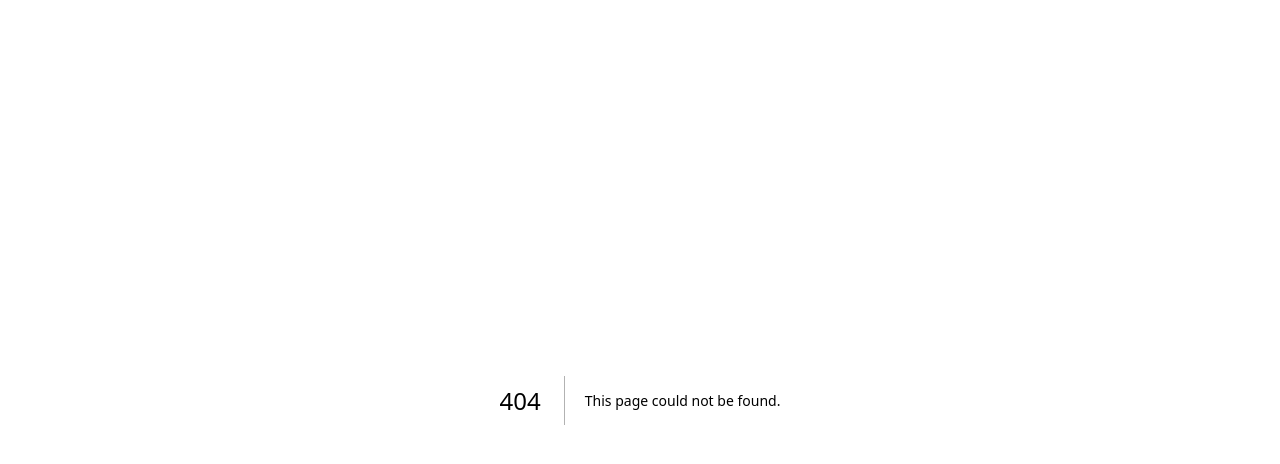
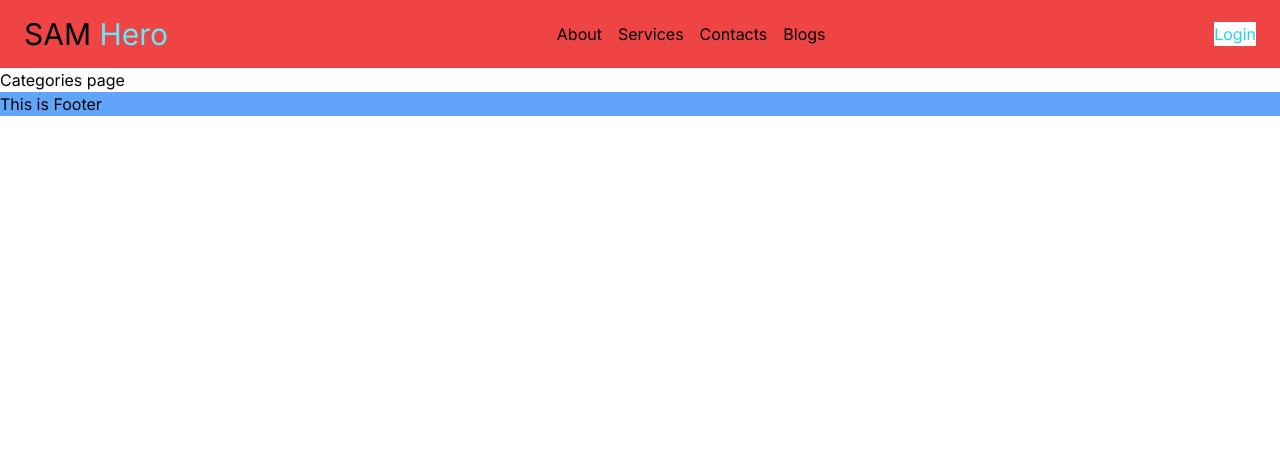
Before and after one commit to Nahidul-Islam-Siam/my-app-practice, a Next.js app: page /categories in a window 1280 px wide. Before the commit this address had no page. Shown: the top 464 px of the page. Built offline with nearby package versions, Linux system fonts and the light colour scheme.

Commit message:
Category

```diff
--- a/src/app/(dashboards)/dashboard/layout.jsx
+++ /dev/null
@@ -1,17 +0,0 @@
-import React from 'react';
-
-const DashBoardLayout = ({children}) => {
-    return (
-        <div>
-            <div className='bg-green-400 p-6'>
-                Dashboard Layout  </div>
-{children}
-<footer>
-    Dashboard footer
-</footer>
-
-        </div>
-    );
-};
-
-export default DashBoardLayout;
--- /dev/null
+++ b/src/app/categories/page.jsx
@@ -0,0 +1,11 @@
+import React from 'react';
+
+const page = () => {
+    return (
+        <div>
+            Categories page
+        </div>
+    );
+};
+
+export default page;
--- a/src/app/layout.js
+++ b/src/app/layout.js
@@ -13,13 +13,13 @@
   return (
     <html lang="en">
       <body className={inter.className}>
-   {/* <Navbar/> */}
+   <Navbar/>
      <div className="">
      {children}
      </div>
-        {/* <footer className="bg-blue-400">
+        <footer className="bg-blue-400">
           This is Footer
-        </footer> */}
+        </footer>
         </body>
     </html>
   );
--- a/src/components/Navbar.jsx
+++ b/src/components/Navbar.jsx
@@ -29,6 +29,13 @@
   const handler =()=>{
 router.push('/login')
   }
+
+  if(pathName.includes(`dashboard`))
+     return(
+    <div className='bg-green-400'>
+Dashboard Layout
+    </div>
+  )
   return (
     <div>
              <nav className="bg-red-500 px-6 py-4 flex justify-between items-center ">
```
